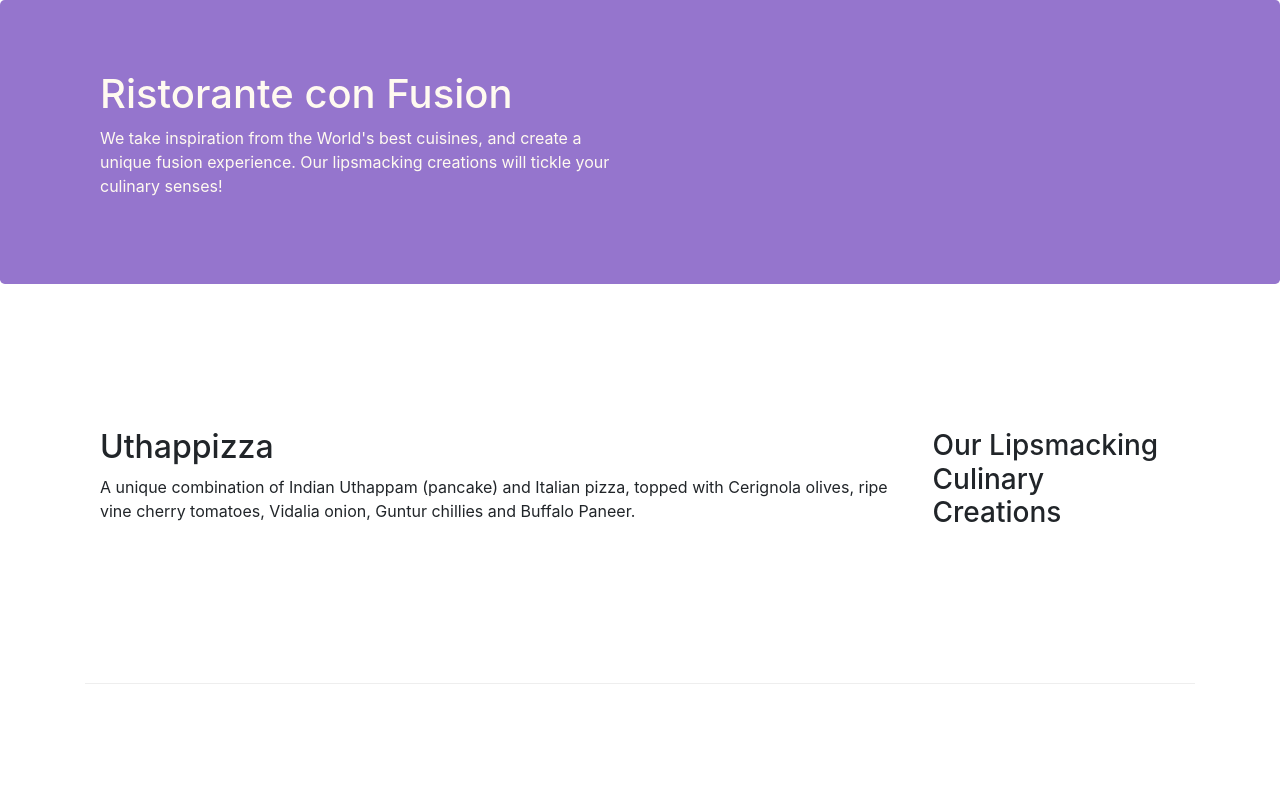
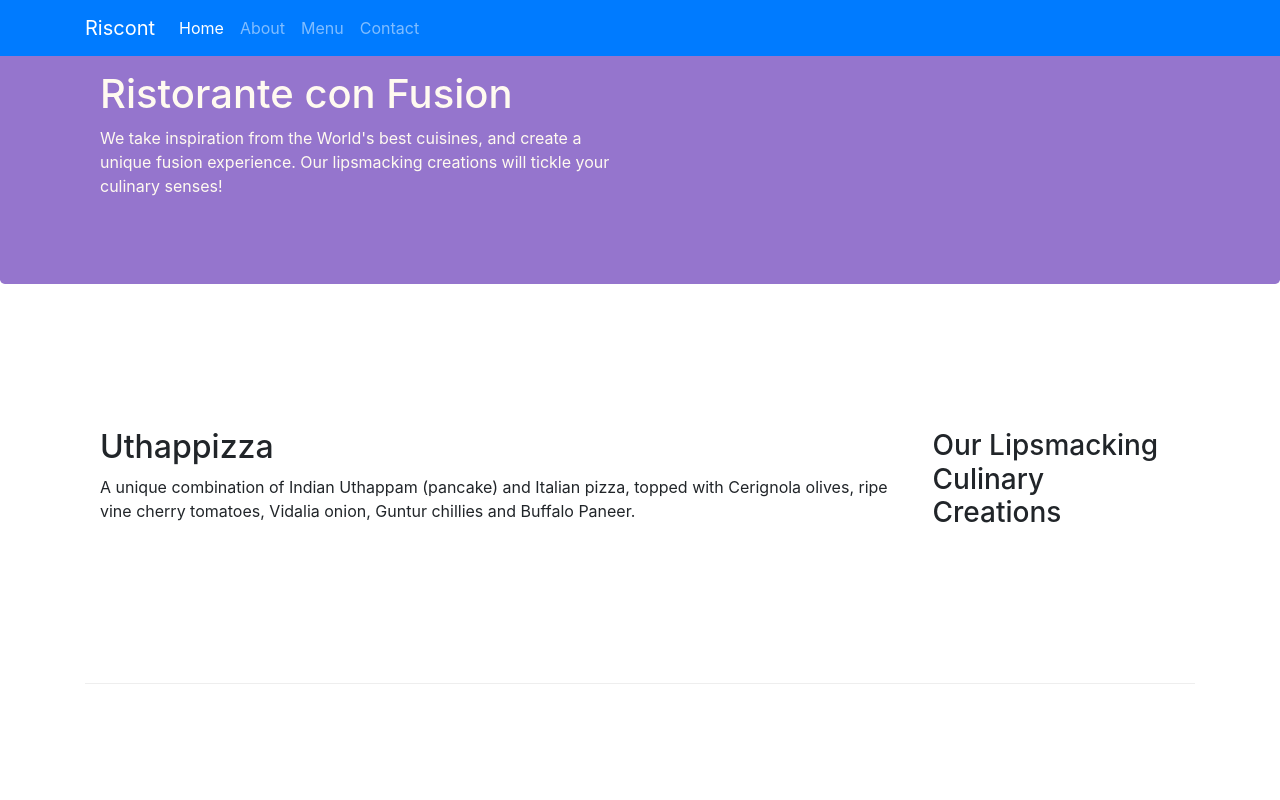
Before and after one commit to ilyabdul/CourseraCSSHTMLJS, a website: page index.html in a window 1280 px wide. Shown: the top 800 px of the page. Drawn offline with nearby package versions, Linux system fonts and the light colour scheme.

Commit message:
From New Source, added Nav bars

```diff
--- a/index.html
+++ b/index.html
@@ -16,7 +16,19 @@
 </head>
 
 <body>
+<nav class="navbar navbar-dark navbar-expand-sm bg-primary fixed-top">
+    <div class="container">
+        <a class="navbar-brand" href="#">Riscont</a>
+        <ul class="navbar-nav mr-auto">
+            <li class="nav-item active"><a class="nav-link" href="#">Home</a></li>
+            <li class="nav-item"><a class="nav-link" href="./aboutus.html">About</a></li>
+            <li class="nav-item"><a class="nav-link" href="#">Menu</a></li>
+            <li class="nav-item"><a class="nav-link" href="#">Contact</a></li>
+        </ul>
 
+    </div>
+
+</nav>
     <header class="jumbotron">
         <div class="container">
             <div class="row row-header">
```
Also changed, not shown: package.json (+9 -1 lines), 1 other file.
